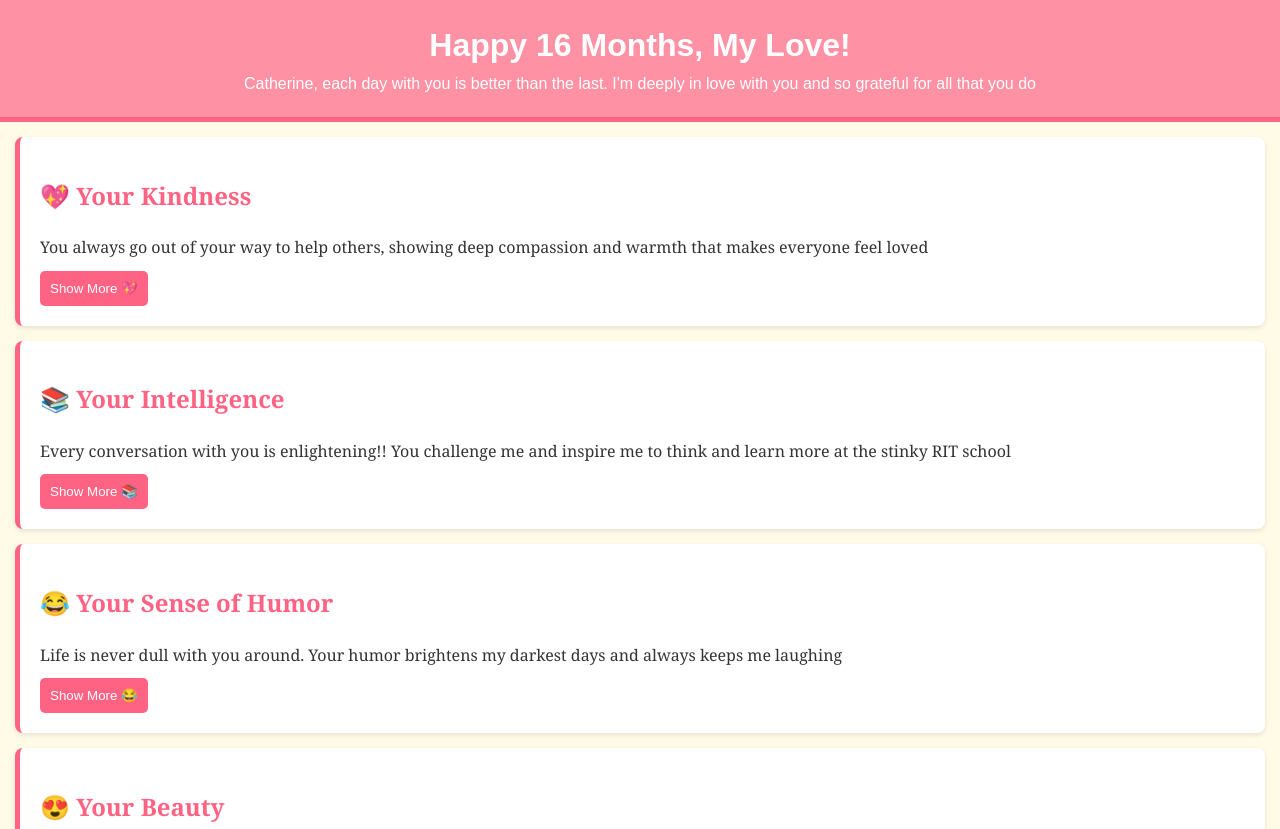
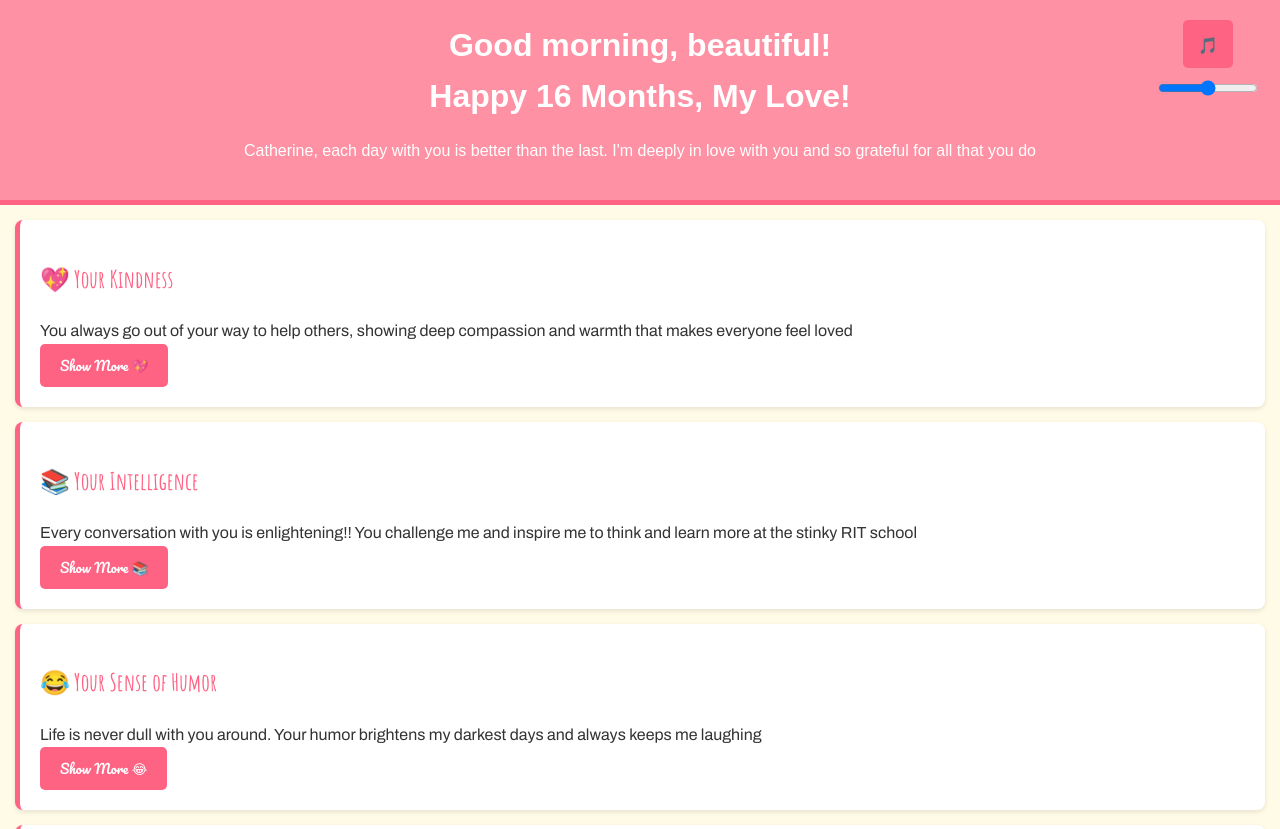
Before and after one commit to quangshuynh/April-29th-2024, a plain HTML site: page index.html in a window 1280 px wide. Shown: the top 829 px of the page. Drawn offline with Linux system fonts and the light colour scheme; files whose address does not match are found by name.

Commit message:
music button, more fonts

```diff
--- a/index.html
+++ b/index.html
@@ -6,11 +6,23 @@
     <title>HAPPY 16 MONTHS CATHERINE!!!</title>
     <link rel="stylesheet" href="style.css">
     <script src="script.js" defer></script>
+    <link href="https://fonts.googleapis.com/css2?family=Amatic+SC:wght@400;700&display=swap" rel="stylesheet">
+    <link href="https://fonts.googleapis.com/css2?family=Pacifico&display=swap" rel="stylesheet">
+    <link href="https://fonts.googleapis.com/css2?family=Amatic+SC:wght@400;700&family=Archivo:ital,wght@0,100..900;1,100..900&display=swap" rel="stylesheet">
 </head>
 <body>
     <header>
+        <h1 id="personalGreeting"></h1>
         <h1>Happy 16 Months, My Love!</h1>
         <p>Catherine, each day with you is better than the last. I'm deeply in love with you and so grateful for all that you do</p>
+        <div class="controls">
+            <button id="musicBtn" onclick="toggleMusic()">🎵</button>
+            <input type="range" id="volumeSlider" min="0" max="1" step="0.01" value="0.5" onchange="setVolume(this.value)">
+        </div>
+        <audio id="bgMusic" controls loop hidden>
+            <source src="resources/10_36.mp3" type="audio/mp3">
+            Your browser does not support the audio element.
+        </audio>
     </header>
     <section>
         <h2>💖 Your Kindness</h2>
@@ -72,7 +84,7 @@
         <button onclick="showMessage(7)">Show More 🎵</button>
         <div id="message7" class="hidden">
             <p>Music is richer with you. Your harmony is the soundtrack of my life</p>
-            <img src="resources/7.jpg" width="567" height="756">
+            <iframe style="border-radius:12px" src="https://open.spotify.com/embed/playlist/7pLICtOwBnu3XLUJuuE8y8?utm_source=generator" width="100%" height="352" frameBorder="0" allowfullscreen="" allow="autoplay; clipboard-write; encrypted-media; fullscreen; picture-in-picture" loading="lazy"></iframe>
         </div>
     </section>
     <section>
--- a/script.js
+++ b/script.js
@@ -6,3 +6,37 @@
           element.style.display = 'block';
       }
   }
+
+function personalizedGreeting() {
+    const today = new Date();
+    const hour = today.getHours();
+    let greeting;
+
+    if(hour < 12) {
+        greeting = "Good morning, beautiful!";
+    } else if(hour < 18) {
+        greeting = "Good afternoon, my love!";
+    } else {
+        greeting = "Good evening, darling!";
+    }
+
+    document.getElementById("personalGreeting").innerText = greeting;
+}
+
+document.addEventListener('DOMContentLoaded', function() {
+    personalizedGreeting();
+});
+
+function toggleMusic() {
+    var music = document.getElementById('bgMusic');
+    if(music.paused) {
+        music.play();
+    } else {
+        music.pause();
+    }
+}
+
+function setVolume(value) {
+    var music = document.getElementById('bgMusic');
+    music.volume = value;
+}
--- a/style.css
+++ b/style.css
@@ -22,9 +22,43 @@ header {
     text-align: center;
     font-family: 'Mochiy', sans-serif;
     border-bottom: 5px solid #ff6384; /* darker pink accent */
+    display: flex;
+    flex-direction: column;
+    align-items: center;
+    position: relative;
 }
 
-h1, p {
+.controls {
+    position: absolute;
+    right: 20px;
+    top: 20px;
+    display: flex;
+    flex-direction: column;
+    align-items: center;
+}
+
+#musicBtn {
+    background-color: #ff6384;
+    color: white;
+    border: none;
+    padding: 10px 15px;
+    border-radius: 5px;
+    cursor: pointer;
+    font-size: 16px;
+    margin-bottom: 10px; /* Space between button and slider */
+}
+
+#musicBtn:hover {
+    background-color: #ff91a4;
+}
+
+#volumeSlider {
+    width: 100px; /* Adjust width as needed */
+}
+
+
+
+h1 {
     margin: 0;
 }
 
@@ -37,13 +71,26 @@ section {
     border-left: 5px solid #ff6384;
 }
 
+section p {
+  margin: 0;
+  font-family: "Archivo", sans-serif;
+}
+
 .hidden {
     display: none;
 }
 
 h2 {
     color: #ff6384;
+    transition: all 0.3s ease;
+    font-family: "Amatic SC", sans-serif;
 }
+
+h2:hover {
+    color: #ff6384;
+    text-shadow: 0 2px 40px rgba(0,0,0,0.7);
+}
+
 
 footer {
     text-align: center;
@@ -56,19 +103,28 @@ button {
     background-color: #ff6384;
     color: white;
     border: none;
-    padding: 10px;
+    padding: 10px 20px;
     border-radius: 5px;
     cursor: pointer;
-    margin-top: 10px;
+    transition: all 0.3s ease;
+    font-family: 'Pacifico', cursive;
 }
 
 button:hover {
     background-color: #ff91a4;
+    transform: translateY(-2px);
+    box-shadow: 0 4px 8px rgba(0,0,0,0.2);
 }
+
 
 img {
     max-width: 100%;
     height: auto;
     border-radius: 8px;
-    margin-top: 10px;
+    transition: all 0.3s ease;
 }
+
+img:hover {
+    transform: scale(1.03);
+    box-shadow: 0 8px 16px rgba(0,0,0,0.3);
+}
```
Also changed, not shown: 1 other file.
